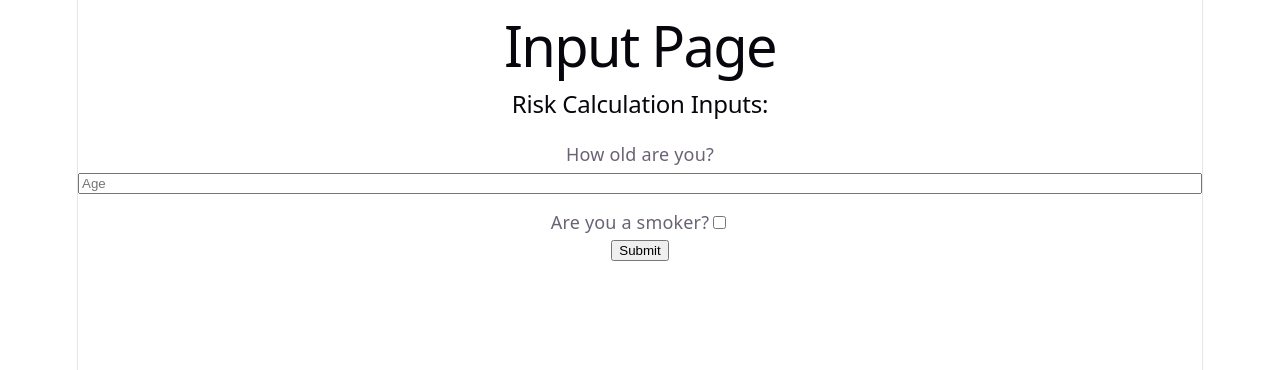
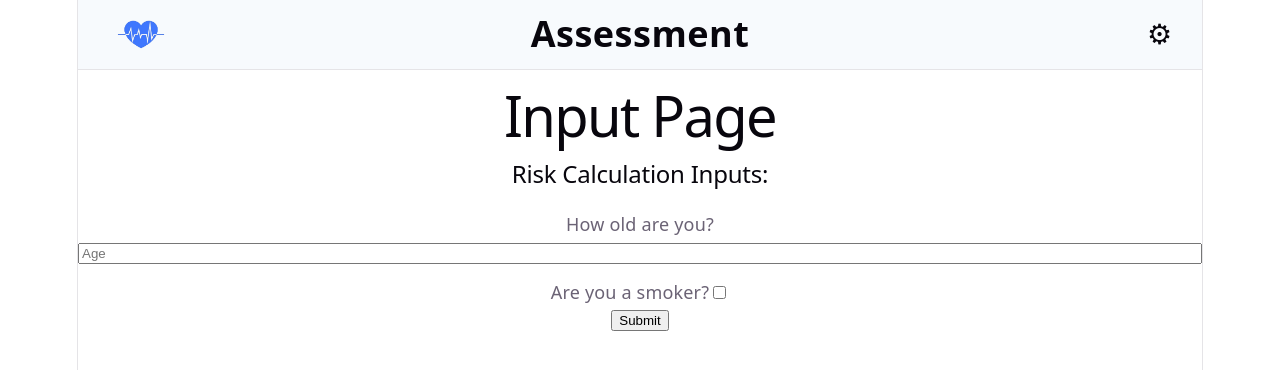
Before and after one commit to RackyDay/ai-cardiometabolic-risk, a React app in the folder frontend/: page / in a window 1280 px wide. Shown: the top 370 px of the page. Built offline with nearby package versions, Linux system fonts and the light colour scheme; the HTML template or start-up script is replaced by a standard one.

Commit message:
Added Menu Bar and removed dark mode for now.

```diff
--- /dev/null
+++ b/frontend/src/App.css
@@ -0,0 +1,10 @@
+.app-shell {
+  min-height: 100vh;
+  display: flex;
+  flex-direction: column;
+}
+
+.app-content {
+  flex: 1;
+  background: #eaf0fb;
+}
--- a/frontend/src/App.jsx
+++ b/frontend/src/App.jsx
@@ -1,4 +1,5 @@
 import { BrowserRouter, Routes, Route } from "react-router-dom";
+import MenuBar from "./components/MenuBar";
 import InputPage from "./pages/inputs";
 import DashboardPage from "./pages/dashboard";
 import LearnPage from "./pages/learn";
@@ -8,11 +9,16 @@ function App() {
   return (
     <BrowserRouter>
       <RiskProvider>
-        <Routes>
-          <Route path="/" element={<InputPage />} />
-          <Route path="/dashboard" element={<DashboardPage />} />
-          <Route path="/learn" element={<LearnPage />} />
-        </Routes>
+        <div className="app-shell">
+          <MenuBar />
+          <main className="app-content">
+            <Routes>
+              <Route path="/" element={<InputPage />} />
+              <Route path="/dashboard" element={<DashboardPage />} />
+              <Route path="/learn" element={<LearnPage />} />
+            </Routes>
+          </main>
+        </div>
       </RiskProvider>
     </BrowserRouter>
   );
--- /dev/null
+++ b/frontend/src/components/MenuBar.css
@@ -0,0 +1,52 @@
+.menu-bar {
+  height: 70px;
+  width: 100%;
+  background: #f7faFd;
+  border-bottom: 1px solid var(--border);
+  display: grid;
+  grid-template-columns: 180px 1fr 180px;
+  align-items: center;
+  padding: 0 24px;
+  box-sizing: border-box;
+}
+
+.menu-bar-left {
+  display: flex;
+  align-items: center;
+}
+
+.menu-bar-title {
+  margin: 0;
+  text-align: center;
+  font-size: 36px;
+  font-weight: 600;
+  color: var(--text-h);
+  letter-spacing: 0.5px;
+}
+
+.menu-bar-actions {
+  display: flex;
+  justify-content: flex-end;
+  align-items: center;
+  gap: 16px;
+}
+
+.menu-icon-button {
+  border: none;
+  background: transparent;
+  color: var(--text-h);
+  font-size: 28px;
+  cursor: pointer;
+  padding: 6px;
+  line-height: 1;
+}
+
+.menu-icon-button:hover {
+  opacity: 0.7;
+}
+
+.menu-bar-logo {
+  height: 60px;
+  width: auto;
+  object-fit: contain;
+}
--- /dev/null
+++ b/frontend/src/components/MenuBar.jsx
@@ -0,0 +1,34 @@
+import { useLocation } from "react-router-dom";
+import "./MenuBar.css";
+import logo from "../assets/heart-logo.png"
+
+function MenuBar() {
+  const location = useLocation();
+
+  const getPageTitle = () => {
+    if (location.pathname === "/dashboard") return "Dashboard";
+    if (location.pathname === "/learn") return "Learn";
+    return "Assessment";
+  };
+
+  return (
+    <header className="menu-bar">
+      <div className="menu-bar-left">
+        <img src={logo} alt="App logo" className="menu-bar-logo" />
+      </div>
+
+      <h1 className="menu-bar-title">{getPageTitle()}</h1>
+
+      <div className="menu-bar-actions">
+        <button className="menu-icon-button" aria-label="Settings">
+          ⚙
+        </button>
+        {/* <button className="menu-icon-button" aria-label="Profile">
+          👤
+        </button> */}
+      </div>
+    </header>
+  );
+}
+
+export default MenuBar;
--- a/frontend/src/index.css
+++ b/frontend/src/index.css
@@ -17,7 +17,7 @@
 
   font: 18px/145% var(--sans);
   letter-spacing: 0.18px;
-  color-scheme: light dark;
+  color-scheme: light;
   color: var(--text);
   background: var(--bg);
   font-synthesis: none;
@@ -30,7 +30,7 @@
   }
 }
 
-@media (prefers-color-scheme: dark) {
+/* @media (prefers-color-scheme: dark) {
   :root {
     --text: #9ca3af;
     --text-h: #f3f4f6;
@@ -48,7 +48,7 @@
   #social .button-icon {
     filter: invert(1) brightness(2);
   }
-}
+} */
 
 body {
   margin: 0;
```
Also changed, not shown: frontend/src/assets/heart-logo.png (added).
